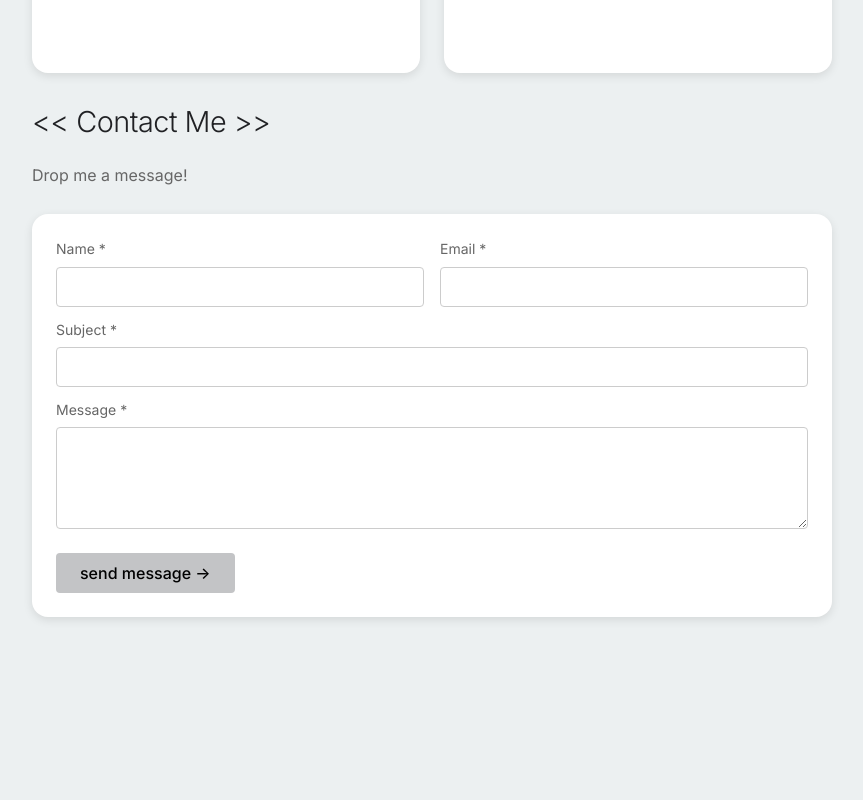
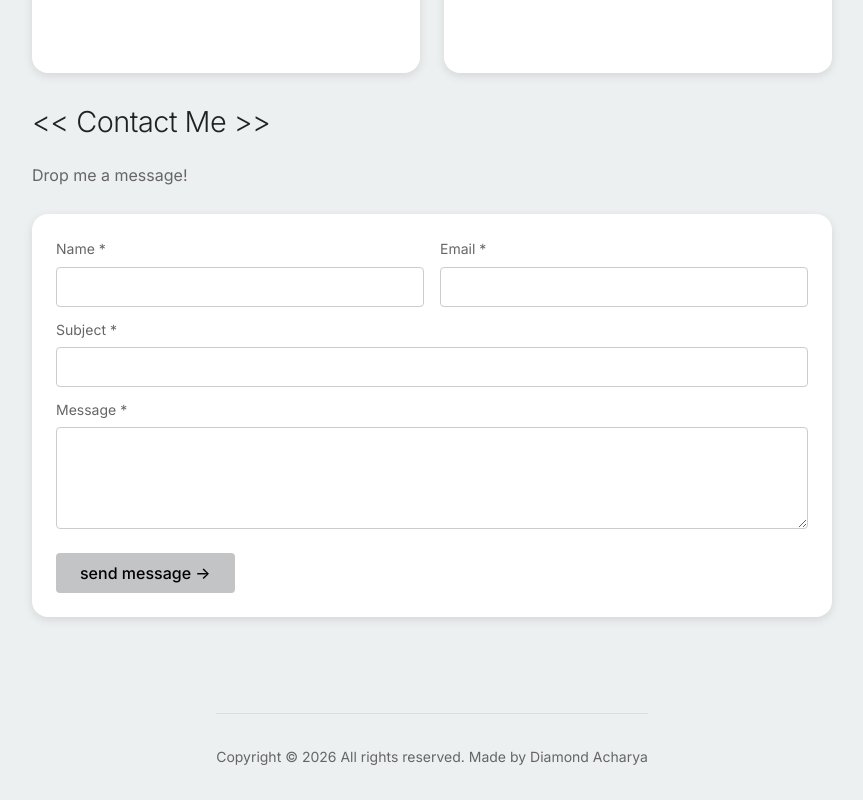
Before and after one commit to diamondacharya/portfolio, a React (Vite) app: page / in a window 1280 px wide. Shown: the part 1367-2167 px from the top of the page, without its empty margins (272-1135 px from the left). Before the commit the page ends 2032 px from the top, so only its background shows below. Built offline with nearby package versions, Linux system fonts and the light colour scheme.

Commit message:
add a copyright footer message at the bottom

```diff
--- a/src/App.jsx
+++ b/src/App.jsx
@@ -228,6 +228,16 @@ const App = () => {
             <Contact />
           </section>
         </main>
+        <footer style={{
+          textAlign: 'center',
+          padding: '32px 0',
+          marginTop: '48px',
+          color: '#666',
+          fontSize: '0.875rem',
+          borderTop: '1px solid #ddd'
+        }}>
+          Copyright © 2026 All rights reserved. Made by Diamond Acharya
+        </footer>
       </div>
     </>
   )
```
